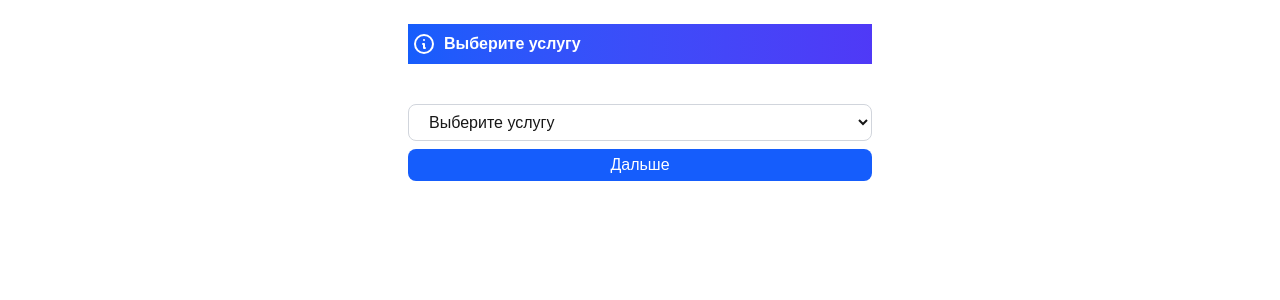
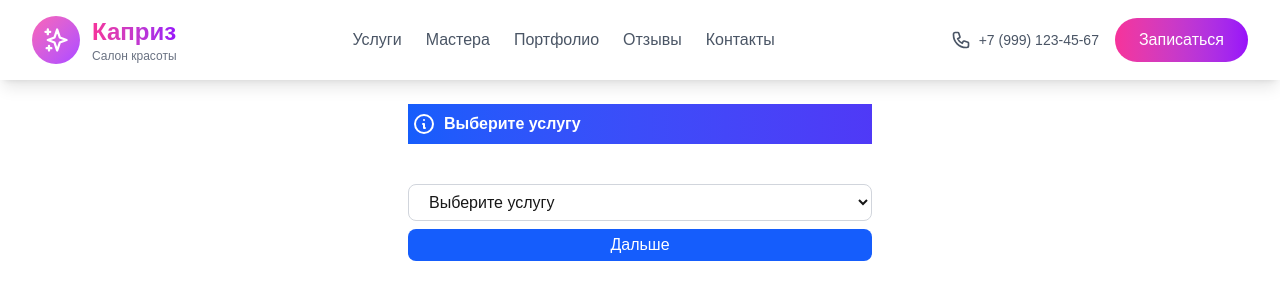
Before and after one commit to Yeminfu/erp-next, a Next.js app: page / in a window 1280 px wide. Shown: the top 300 px of the page. Built offline with nearby package versions, Linux system fonts and the light colour scheme.

Commit message:
Добавил хедер

```diff
--- /dev/null
+++ b/app/header.tsx
@@ -0,0 +1,118 @@
+"use client"
+
+// components/SalonHeader.tsx
+import { useState } from 'react';
+
+export default function Header() {
+  const [isMenuOpen, setIsMenuOpen] = useState(false);
+
+  return (
+    <header className="w-full bg-white shadow-lg sticky top-0 z-50">
+      <div className="max-w-7xl mx-auto px-4 sm:px-6 lg:px-8">
+        <div className="flex items-center justify-between h-16 md:h-20">
+
+          {/* 🔹 Логотип */}
+          <div className="flex items-center gap-3">
+            <div className="w-10 h-10 md:w-12 md:h-12 bg-gradient-to-br from-pink-400 to-purple-500 rounded-full flex items-center justify-center">
+              <svg className="w-6 h-6 md:w-7 md:h-7 text-white" fill="none" stroke="currentColor" viewBox="0 0 24 24">
+                <path strokeLinecap="round" strokeLinejoin="round" strokeWidth={2} d="M5 3v4M3 5h4M6 17v4m-2-2h4m5-16l2.286 6.857L21 12l-5.714 2.143L13 21l-2.286-6.857L5 12l5.714-2.143L13 3z" />
+              </svg>
+            </div>
+            <div>
+              <h1 className="text-xl md:text-2xl font-bold bg-gradient-to-r from-pink-500 to-purple-600 bg-clip-text text-transparent">
+                Каприз
+              </h1>
+              <p className="text-xs text-gray-500 hidden sm:block">Салон красоты</p>
+            </div>
+          </div>
+
+          {/* 🔹 Навигация (десктоп) */}
+          <nav className="hidden md:flex items-center gap-6">
+            <a href="#services" className="text-gray-600 hover:text-pink-500 transition font-medium">
+              Услуги
+            </a>
+            <a href="#masters" className="text-gray-600 hover:text-pink-500 transition font-medium">
+              Мастера
+            </a>
+            <a href="#portfolio" className="text-gray-600 hover:text-pink-500 transition font-medium">
+              Портфолио
+            </a>
+            <a href="#reviews" className="text-gray-600 hover:text-pink-500 transition font-medium">
+              Отзывы
+            </a>
+            <a href="#contacts" className="text-gray-600 hover:text-pink-500 transition font-medium">
+              Контакты
+            </a>
+          </nav>
+
+          {/* 🔹 Кнопка записи и телефон */}
+          <div className="hidden md:flex items-center gap-4">
+            <a
+              href="tel:+79991234567"
+              className="flex items-center gap-2 text-gray-600 hover:text-pink-500 transition"
+            >
+              <svg className="w-5 h-5" fill="none" stroke="currentColor" viewBox="0 0 24 24">
+                <path strokeLinecap="round" strokeLinejoin="round" strokeWidth={2} d="M3 5a2 2 0 012-2h3.28a1 1 0 01.948.684l1.498 4.493a1 1 0 01-.502 1.21l-2.257 1.13a11.042 11.042 0 005.516 5.516l1.13-2.257a1 1 0 011.21-.502l4.493 1.498a1 1 0 01.684.949V19a2 2 0 01-2 2h-1C9.716 21 3 14.284 3 6V5z" />
+              </svg>
+              <span className="text-sm font-medium">+7 (999) 123-45-67</span>
+            </a>
+            <button className="px-6 py-2.5 bg-gradient-to-r from-pink-500 to-purple-600 text-white rounded-full font-medium hover:shadow-lg hover:scale-105 transition transform">
+              Записаться
+            </button>
+          </div>
+
+          {/* 🔹 Мобильное меню кнопка */}
+          <button
+            onClick={() => setIsMenuOpen(!isMenuOpen)}
+            className="md:hidden p-2 text-gray-600 hover:text-pink-500 transition"
+          >
+            {isMenuOpen ? (
+              <svg className="w-6 h-6" fill="none" stroke="currentColor" viewBox="0 0 24 24">
+                <path strokeLinecap="round" strokeLinejoin="round" strokeWidth={2} d="M6 18L18 6M6 6l12 12" />
+              </svg>
+            ) : (
+              <svg className="w-6 h-6" fill="none" stroke="currentColor" viewBox="0 0 24 24">
+                <path strokeLinecap="round" strokeLinejoin="round" strokeWidth={2} d="M4 6h16M4 12h16M4 18h16" />
+              </svg>
+            )}
+          </button>
+        </div>
+
+        {/* 🔹 Мобильное меню */}
+        {isMenuOpen && (
+          <div className="md:hidden py-4 border-t border-gray-200">
+            <nav className="flex flex-col space-y-3">
+              <a href="#services" className="text-gray-600 hover:text-pink-500 transition font-medium py-2">
+                Услуги
+              </a>
+              <a href="#masters" className="text-gray-600 hover:text-pink-500 transition font-medium py-2">
+                Мастера
+              </a>
+              <a href="#portfolio" className="text-gray-600 hover:text-pink-500 transition font-medium py-2">
+                Портфолио
+              </a>
+              <a href="#reviews" className="text-gray-600 hover:text-pink-500 transition font-medium py-2">
+                Отзывы
+              </a>
+              <a href="#contacts" className="text-gray-600 hover:text-pink-500 transition font-medium py-2">
+                Контакты
+              </a>
+              <a
+                href="tel:+79991234567"
+                className="flex items-center gap-2 text-gray-600 hover:text-pink-500 transition font-medium py-2"
+              >
+                <svg className="w-5 h-5" fill="none" stroke="currentColor" viewBox="0 0 24 24">
+                  <path strokeLinecap="round" strokeLinejoin="round" strokeWidth={2} d="M3 5a2 2 0 012-2h3.28a1 1 0 01.948.684l1.498 4.493a1 1 0 01-.502 1.21l-2.257 1.13a11.042 11.042 0 005.516 5.516l1.13-2.257a1 1 0 011.21-.502l4.493 1.498a1 1 0 01.684.949V19a2 2 0 01-2 2h-1C9.716 21 3 14.284 3 6V5z" />
+                </svg>
+                +7 (999) 123-45-67
+              </a>
+              <button className="w-full mt-2 px-6 py-3 bg-gradient-to-r from-pink-500 to-purple-600 text-white rounded-full font-medium hover:shadow-lg transition">
+                Записаться онлайн
+              </button>
+            </nav>
+          </div>
+        )}
+      </div>
+    </header>
+  );
+}
--- a/app/page.tsx
+++ b/app/page.tsx
@@ -1,10 +1,10 @@
-import Image from "next/image";
 import HookForm from "./form";
+import Header from "./header";
 
 export default function Home() {
   return (
     <>
-
+      <Header />
       <HookForm />
     </>
   );
```
